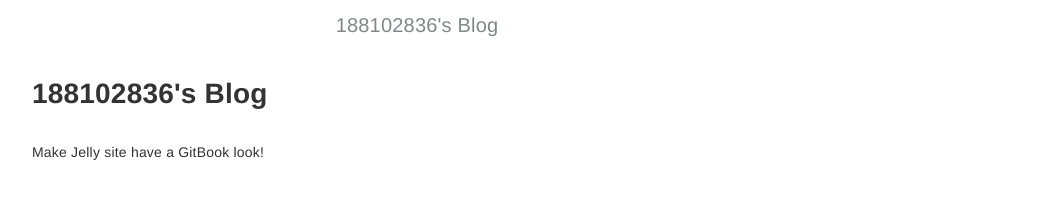
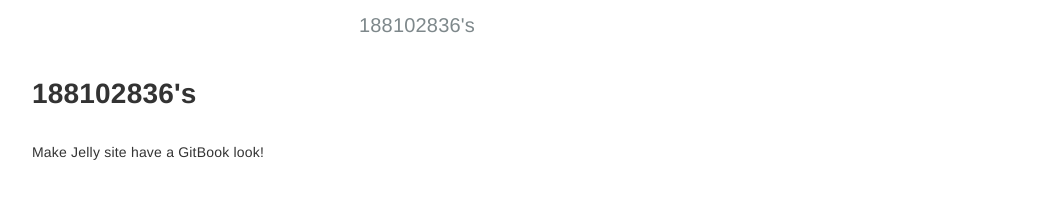
Before and after one commit to 188102836/188102836.github.io, a Jekyll site: the page built from index.md, in a window 1280 px wide. Shown: the top 206 px of the page, without its empty margins (223-1271 px from the left). Built offline with Jekyll 4.4.1, drawn with Linux system fonts in a browser that asks for light colours.

Commit message:
Update _config.yml

```diff
--- a/_config.yml
+++ b/_config.yml
@@ -1,5 +1,5 @@
 # Configurations
-title:            188102836's Blog
+title:            188102836's
 longtitle:        Jekyll Gitbook
 author:           HE Tao
 email:            sighingnow@gmail.com
```
